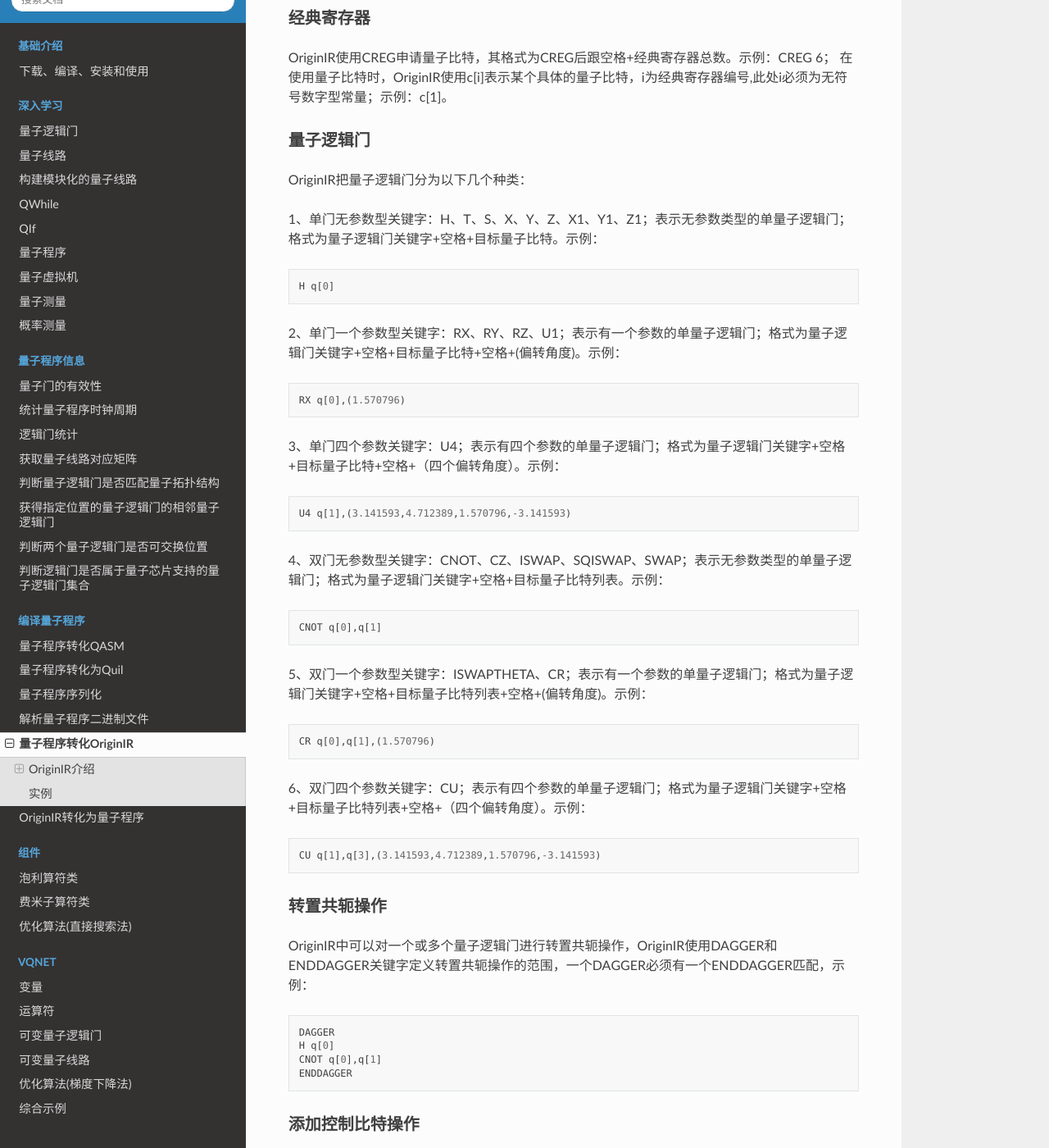
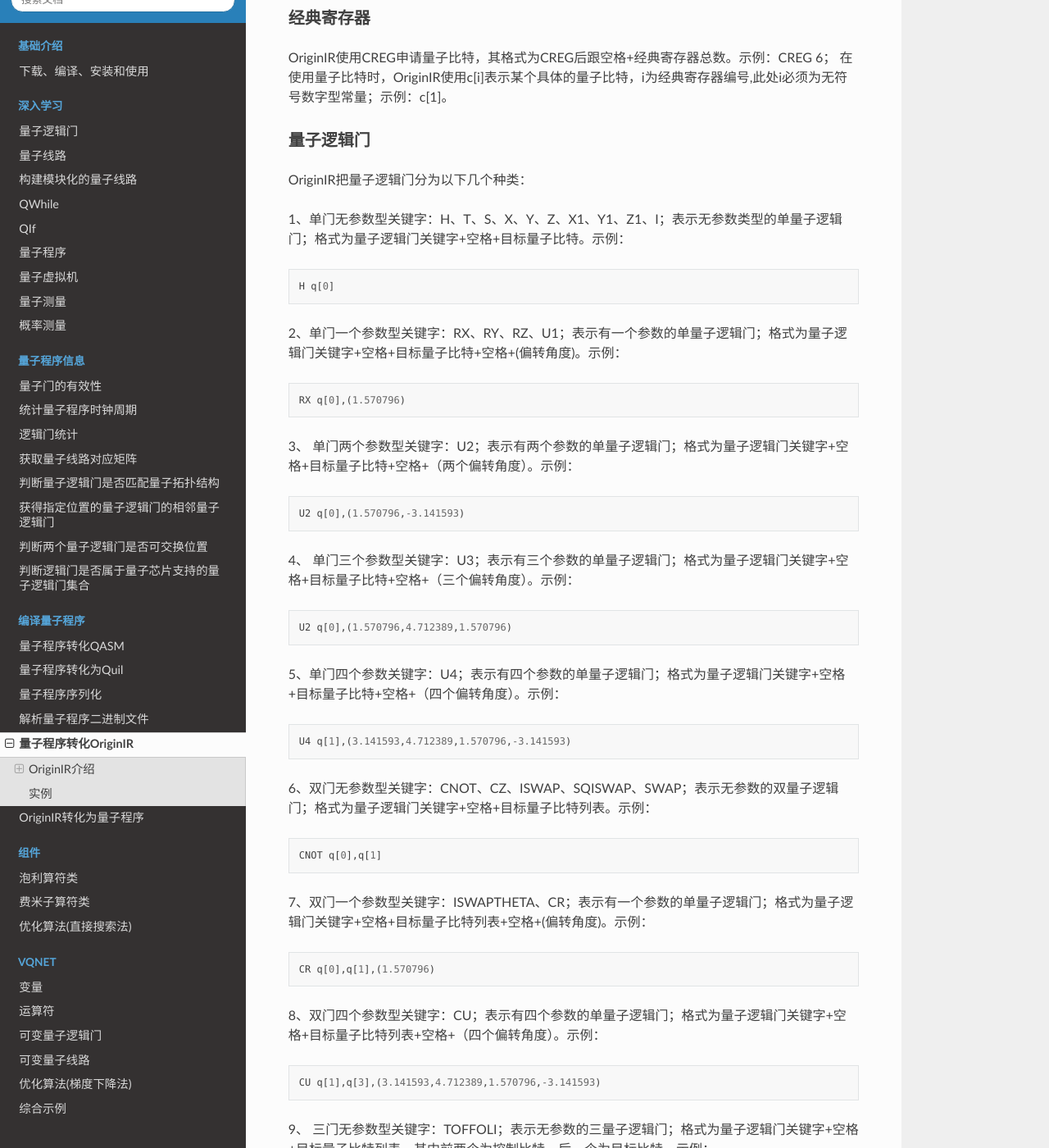
Before and after one commit to liye0005/QPanda-Toturial, a Sphinx documentation site: the page built from source/QProgToOriginIR.rst, in a window 1280 px wide and 1400 px high, scrolled down 684 px. Shown: the whole window at 82% size. Built offline with Sphinx 7.4.7 and the Read the Docs theme 2.0.0, drawn with Linux system fonts in a browser that asks for light colours; pages that are not in the unit, such as notebooks, are missing from menus; some of the changed text lies outside the part shown.

Commit message:
<fix> 添加OriginIR介绍（U2 U3 I TOFFOLI） <fix> 调整接口名 <feat> 新增QASM转化量子程序文档

```diff
--- a/source/QProgToOriginIR.rst
+++ b/source/QProgToOriginIR.rst
@@ -33,7 +33,7 @@ OriginIR使用CREG申请量子比特，其格式为CREG后跟空格+经典寄存
 
 OriginIR把量子逻辑门分为以下几个种类：
 
-1、单门无参数型关键字：H、T、S、X、Y、Z、X1、Y1、Z1；表示无参数类型的单量子逻辑门；格式为量子逻辑门关键字+空格+目标量子比特。示例：
+1、单门无参数型关键字：H、T、S、X、Y、Z、X1、Y1、Z1、I；表示无参数类型的单量子逻辑门；格式为量子逻辑门关键字+空格+目标量子比特。示例：
 
 ::
 
@@ -45,29 +45,49 @@ OriginIR把量子逻辑门分为以下几个种类：
 
     RX q[0],(1.570796)
 
-3、单门四个参数关键字：U4；表示有四个参数的单量子逻辑门；格式为量子逻辑门关键字+空格+目标量子比特+空格+（四个偏转角度）。示例：
+3、	单门两个参数型关键字：U2；表示有两个参数的单量子逻辑门；格式为量子逻辑门关键字+空格+目标量子比特+空格+（两个偏转角度）。示例：
+
+::
+
+    U2 q[0],(1.570796,-3.141593)
+
+4、	单门三个参数型关键字：U3；表示有三个参数的单量子逻辑门；格式为量子逻辑门关键字+空格+目标量子比特+空格+（三个偏转角度）。示例：
+
+::
+
+    U2 q[0],(1.570796,4.712389,1.570796)
+
+
+5、单门四个参数关键字：U4；表示有四个参数的单量子逻辑门；格式为量子逻辑门关键字+空格+目标量子比特+空格+（四个偏转角度）。示例：
 
 ::
 
     U4 q[1],(3.141593,4.712389,1.570796,-3.141593)
 
-4、双门无参数型关键字：CNOT、CZ、ISWAP、SQISWAP、SWAP；表示无参数类型的单量子逻辑门；格式为量子逻辑门关键字+空格+目标量子比特列表。示例：
+6、双门无参数型关键字：CNOT、CZ、ISWAP、SQISWAP、SWAP；表示无参数的双量子逻辑门；格式为量子逻辑门关键字+空格+目标量子比特列表。示例：
 
 ::
 
     CNOT q[0],q[1]
 
-5、双门一个参数型关键字：ISWAPTHETA、CR；表示有一个参数的单量子逻辑门；格式为量子逻辑门关键字+空格+目标量子比特列表+空格+(偏转角度)。示例：
+7、双门一个参数型关键字：ISWAPTHETA、CR；表示有一个参数的单量子逻辑门；格式为量子逻辑门关键字+空格+目标量子比特列表+空格+(偏转角度)。示例：
 
 ::
 
     CR q[0],q[1],(1.570796)
 
-6、双门四个参数关键字：CU；表示有四个参数的单量子逻辑门；格式为量子逻辑门关键字+空格+目标量子比特列表+空格+（四个偏转角度）。示例：
+8、双门四个参数型关键字：CU；表示有四个参数的单量子逻辑门；格式为量子逻辑门关键字+空格+目标量子比特列表+空格+（四个偏转角度）。示例：
 
 ::
 
     CU q[1],q[3],(3.141593,4.712389,1.570796,-3.141593)
+
+9、	三门无参数型关键字：TOFFOLI；表示无参数的三量子逻辑门；格式为量子逻辑门关键字+空格+目标量子比特列表，其中前两个为控制比特，后一个为目标比特。示例：
+
+::
+
+    TOFFOLI  q[0],q[1],q[2]
+
 
 转置共轭操作
 :::::::::
@@ -217,8 +237,8 @@ QPanda2提供了OriginIR转换工具接口 ``std::string transformQProgToOriginI
         {
             auto qvm = initQuantumMachine();
 
-            auto prog = CreateEmptyQProg();
-            auto cir = CreateEmptyCircuit();
+            auto prog = createEmptyQProg();
+            auto cir = createEmptyCircuit();
 
             auto q = qvm->allocateQubits(6);
             auto c = qvm->allocateCBits(6);
```
Also changed, not shown: other parts of source/QProgToOriginIR.rst (+10 -5 lines), source/OriginIRToQProg.rst (+11 -8 lines), source/QASMToQProg.rst (added, +84 -0 lines), source/QProgDataParse.rst (+4 -7 lines), source/QProgStored.rst (+12 -8 lines), source/QProgToQASM.rst (+9 -6 lines), source/QProgToQuil.rst (+5 -2 lines).
